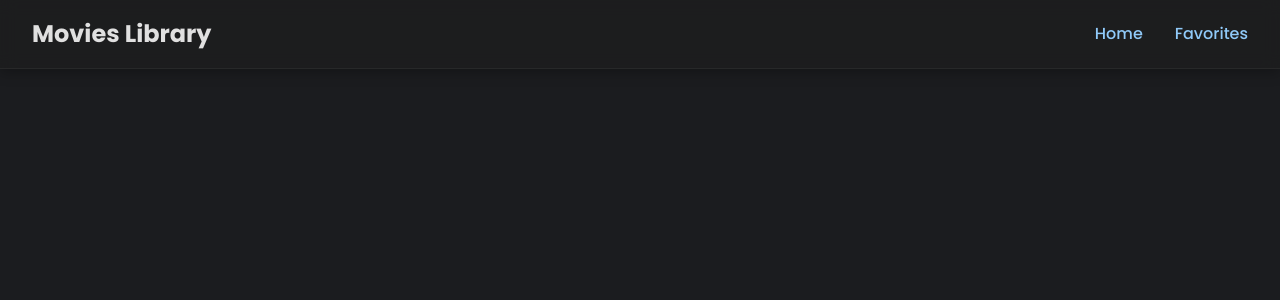
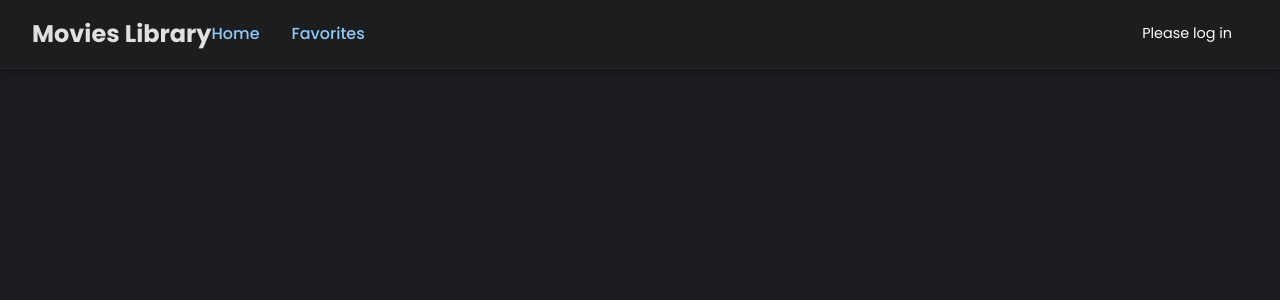
Before and after one commit to MuhammadSakeen/movie-library-app, a React (Vite) app: page /login in a window 1280 px wide. Shown: the top 300 px of the page. Built offline with nearby package versions, Linux system fonts and the light colour scheme; no server answers; a web font is replaced by a local one.

Commit message:
Integrated Firebase Auth with React app

```diff
--- a/package.json
+++ b/package.json
@@ -10,6 +10,7 @@
     "preview": "vite preview"
   },
   "dependencies": {
+    "firebase": "^12.0.0",
     "react": "^19.1.0",
     "react-dom": "^19.1.0",
     "react-router-dom": "^7.7.1"
--- a/src/App.jsx
+++ b/src/App.jsx
@@ -1,3 +1,7 @@
+import { useState, useEffect } from 'react'
+import { onAuthStateChanged } from 'firebase/auth'
+import auth from './services/auth'
+
 import Home from './pages/Home'
 import NavBar from './components/NavBar'
 import Favorites from './pages/Favorites'
@@ -6,10 +10,20 @@ import { MovieProvider } from './contexts/MovieContext'
 import './css/App.css'
 
 function App() {
+  const [currentUser, setCurrentUser] = useState(null)
+
+  useEffect(() => {
+    const unsubscribe = onAuthStateChanged(auth, (user) => {
+      setCurrentUser(user);
+      console.log("User state changed:", user);
+    });
+    return () => unsubscribe(); // cleanup when closed to prevent memory leak
+  }, []);
+
   return (
     <>
       <MovieProvider>
-        <NavBar />
+        <NavBar currentUser = {currentUser}/>
         <main className="main-content">
           <Routes>
             <Route path="/" element={<Home />} />
--- a/src/components/NavBar.jsx
+++ b/src/components/NavBar.jsx
@@ -1,16 +1,25 @@
 import { Link } from "react-router-dom"
 import '../css/NavBar.css'
 
-export default function NavBar () {
+export default function NavBar({ currentUser }) {
     return (
         <nav className="Navbar">
             <div className="navbar-brand">
                 <Link to="/">Movies Library</Link>
             </div>
+
             <div className="navbar-links">
                 <Link className="nav-link" to="/">Home</Link>
                 <Link className="nav-link" to="/favorites">Favorites</Link>
             </div>
+
+            <div className="navbar-user">
+                {currentUser ? (
+                    <p className="welcome-text">Welcome, {currentUser.email}</p>
+                ) : (
+                    <p className="welcome-text">Please log in</p>
+                )}
+            </div>
         </nav>
     )
 }
--- a/src/css/Navbar.css
+++ b/src/css/Navbar.css
@@ -72,3 +72,14 @@
 .nav-link.active::after {
   width: 100%;
 }
+
+.navbar-user {
+  margin-left: auto;
+  padding-right: 1rem;
+  font-size: 0.9rem;
+  color: #fff;
+}
+
+.welcome-text {
+  margin: 0;
+}
--- /dev/null
+++ b/src/services/auth.js
@@ -0,0 +1,6 @@
+import {getAuth} from "firebase/auth"
+import app from "./firebase.js"
+
+const auth = getAuth(app)
+
+export default auth
--- /dev/null
+++ b/src/services/firebase.js
@@ -0,0 +1,15 @@
+// src/firebase.js
+import { initializeApp } from "firebase/app";
+
+const firebaseConfig = {
+  apiKey: "AIzaSyCE0oBlXlJh2Yexwve9EsfXHuZTMw7y2IA",
+  authDomain: "movie-library-app-f096c.firebaseapp.com",
+  projectId: "movie-library-app-f096c",
+  storageBucket: "movie-library-app-f096c.firebasestorage.app",
+  messagingSenderId: "891138646717",
+  appId: "1:891138646717:web:2c0c810b6a8c6b24c9cdd4"
+};
+
+const app = initializeApp(firebaseConfig);
+
+export default app;
```
Also changed, not shown: src/components/Logout.jsx (added, +14 -0 lines), src/pages/Login.jsx (added, +26 -0 lines), src/pages/SignUp.jsx (added, +26 -0 lines), 1 other file (tests, documents, lock files or other folders).
